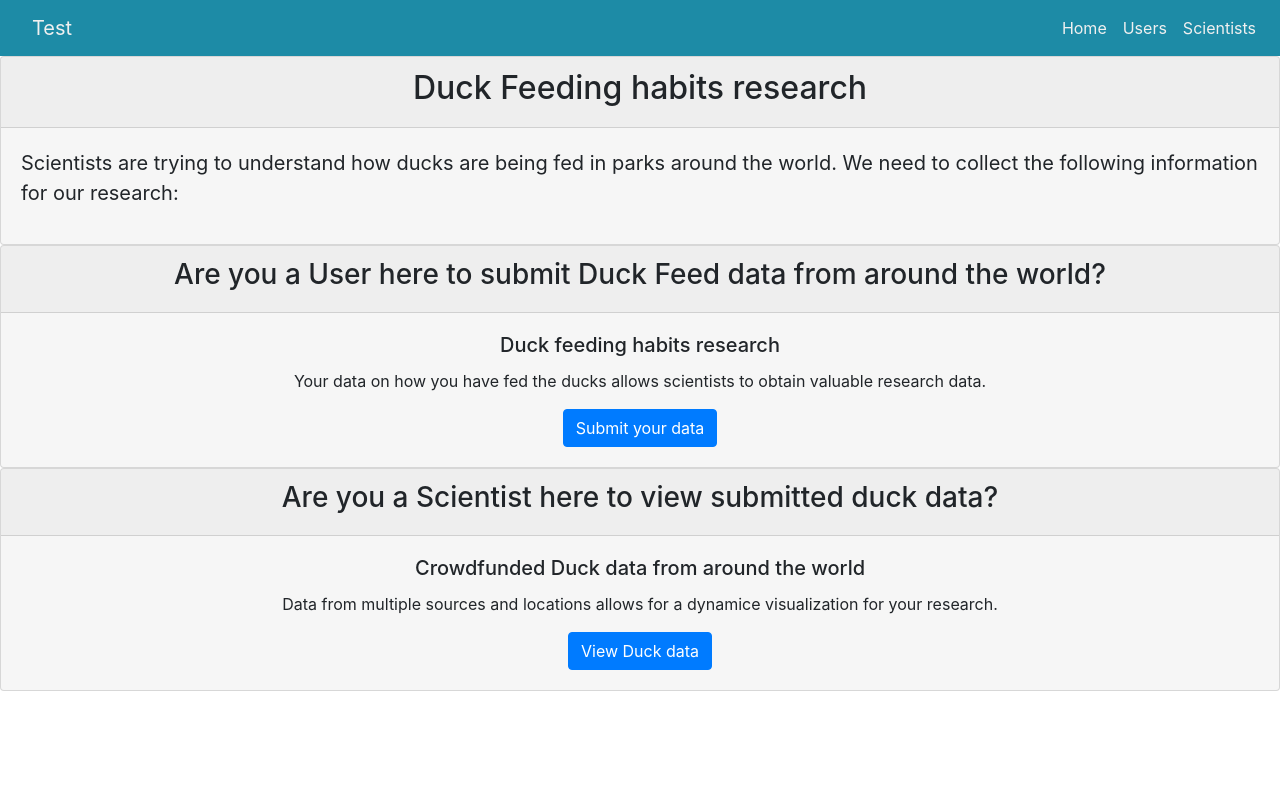
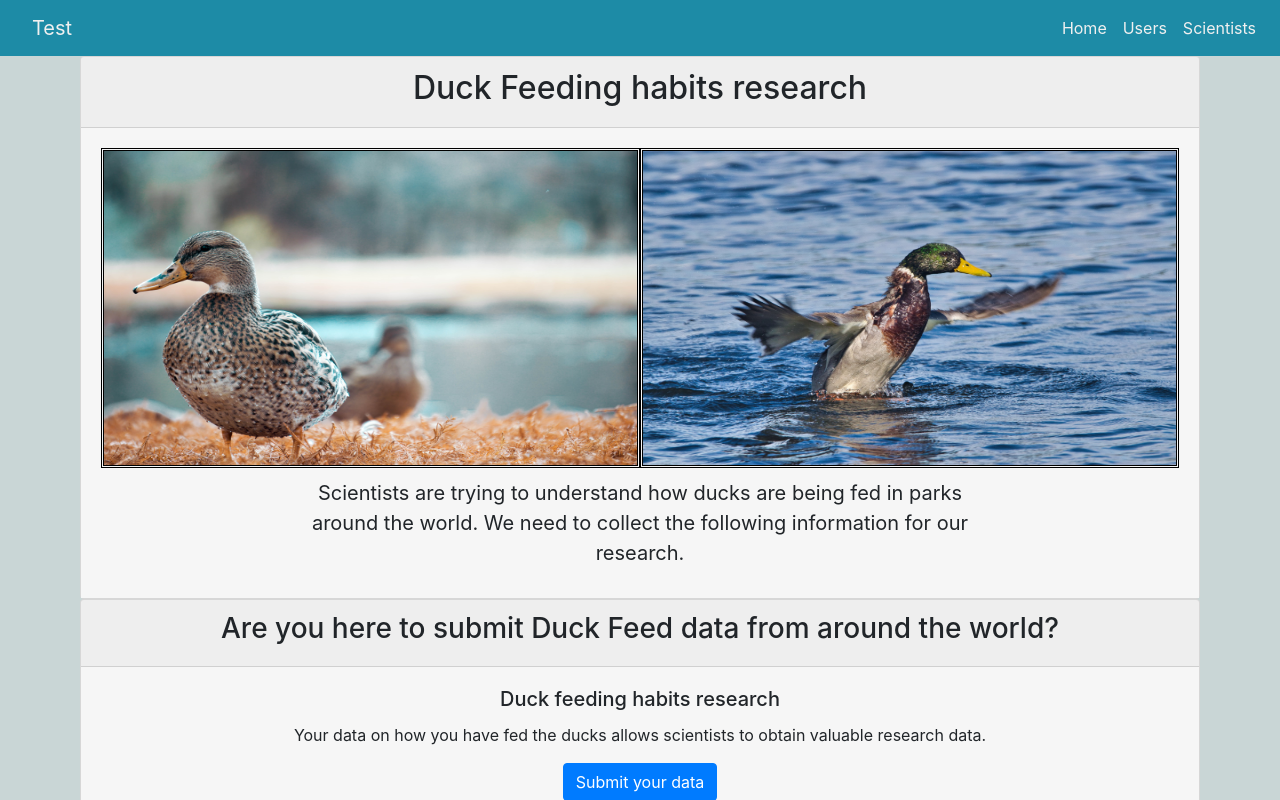
Before and after one commit to typemaster007/freshworks_frontend, a React (Create React App) app: page / in a window 1280 px wide. Shown: the top 800 px of the page. Built offline with nearby package versions, Linux system fonts and the light colour scheme.

Commit message:
Added layout and CSS Changes to Landing Page in Landing.css

```diff
--- a/src/App.js
+++ b/src/App.js
@@ -18,6 +18,7 @@ function App() {
   return (
     <div className="App">
       <header className="App-header">
+      </header>
       <Router>
         <NavigationBar/>
         <Switch>
@@ -27,7 +28,7 @@ function App() {
         </Switch>
 
       </Router>
-      </header>
+
     </div>
   );
 }
--- /dev/null
+++ b/src/components/Landing/Landing.css
@@ -0,0 +1,25 @@
+.column {
+    float: left;
+    width: 50%;
+    display: flex;
+    justify-content: center;
+    align-items: center;
+    overflow: hidden;
+
+  }
+
+img {
+    border: double black 3px;
+}
+
+.row{
+    margin-right: 0px;
+    margin-left: 0px;
+}
+  /* Clear floats after the columns */
+  .row:after {
+    content: "";
+    display: table;
+    clear: both;
+
+  }
--- a/src/components/Landing/Landing.js
+++ b/src/components/Landing/Landing.js
@@ -1,4 +1,7 @@
 import React from "react";
+import duck1 from "../../assets/images/duck1.jpg";
+import duck2 from "../../assets/images/duck2.jpg";
+import "./Landing.css"
 
 
 
@@ -11,39 +14,44 @@ function LandingPage(props) {
     });
   };
   return(
-    <div id='body'>
-        <div class="card" style={{backgroundColor:"#f6f6f6"}}>
-          <div class="card-header">
+    <div id='body' style={{backgroundColor:"#c9d6d6"}}>
+        <div className="card text-center"  style={{marginLeft:'80px',marginRight:'80px',backgroundColor:"#f6f6f6"}}>
+          <div className="card-header">
             <h2 style={{textAlign:"center"}}>Duck Feeding habits research</h2>
           </div>
-          <div class="card-body">
-            <blockquote class="blockquote mb-0">
-              <p>Scientists are trying to understand how ducks are being fed in parks around the world. We need
-                to collect the following information for our research:</p>
+
+          <div className="card-body" style={{backgroundColor:"#f6f6f6"}}>
+          <div className="row">
+            <div className="column"> <img src={duck1} alt="Trulli" width="100%" height="320" ></img> </div>
+            <div className="column"> <img src={duck2} alt="Trulli" width="100%" height="320" ></img> </div>
+          </div>
+            <blockquote className="blockquote mb-0">
+              <p style={{padding:'10px',justifyContent:'center', margin: 'auto',width:'65%'}}>Scientists are trying to understand how ducks are being fed in parks around the world. We need
+                to collect the following information for our research.</p>
 
             </blockquote>
           </div>
         </div>
 
-        <div class="card text-center" style={{backgroundColor:"#f6f6f6"}}>
-          <div class="card-header">
-            <h3>Are you a User here to submit Duck Feed data from around the world?</h3>
+        <div className="card text-center" style={{marginLeft:'80px',marginRight:'80px',backgroundColor:"#f6f6f6"}}>
+          <div className="card-header">
+            <h3>Are you here to submit Duck Feed data from around the world?</h3>
           </div>
-          <div class="card-body">
-            <h5 class="card-title">Duck feeding habits research</h5>
-            <p class="card-text">Your data on how you have fed the ducks allows scientists to obtain valuable research data.</p>
-            <a href="/users" class="btn btn-primary">Submit your data</a>
+          <div className="card-body">
+            <h5 className="card-title">Duck feeding habits research</h5>
+            <p className="card-text">Your data on how you have fed the ducks allows scientists to obtain valuable research data.</p>
+            <a href="/users" className="btn btn-primary">Submit your data</a>
           </div>
         </div>
 
-        <div class="card text-center" style={{backgroundColor:"#f6f6f6"}}>
-          <div class="card-header">
+        <div className="card text-center" style={{marginLeft:'80px',marginRight:'80px',backgroundColor:"#f6f6f6"}}>
+          <div className="card-header">
             <h3>Are you a Scientist here to view submitted duck data?</h3>
           </div>
-          <div class="card-body">
-            <h5 class="card-title">Crowdfunded Duck data from around the world</h5>
-            <p class="card-text">Data from multiple sources and locations allows for a dynamice visualization for your research.</p>
-            <a href="/scientists" class="btn btn-primary">View Duck data</a>
+          <div className="card-body">
+            <h5 className="card-title">Crowdfunded Duck data from around the world</h5>
+            <p className="card-text">Data from multiple sources and locations allows for a dynamice visualization for your research.</p>
+            <a href="/scientists" className="btn btn-primary">View Duck data</a>
           </div>
         </div>
 
```
Also changed, not shown: src/assets/images/duck1.jpg (added), src/assets/images/duck2.jpg (added).
